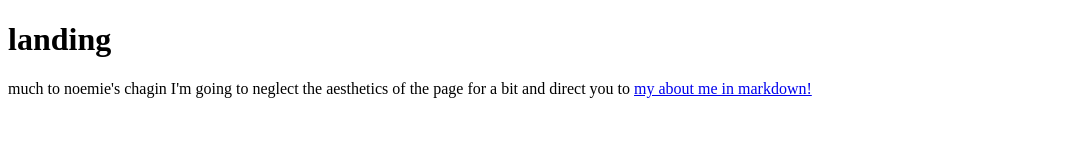
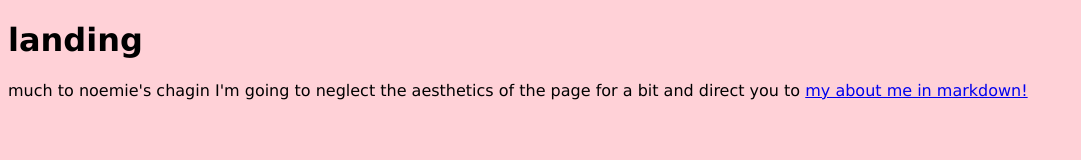
Before and after one commit to olivemoment/the_site, a plain HTML site: page web/_site/index.html in a window 1280 px wide. Shown: the whole page, without its empty margins (0-1081 px from the left). Drawn offline with Linux system fonts and the light colour scheme.

Commit message:
I COMMIT * BECAUSE IM STUPID AND I DONT FEEL LIKE SELECTING THE FILES I ACTUALLY CHANGED!!!!!!!!!! the website is PINK and SANS SERIF now

```diff
--- a/web/_site/index.html
+++ b/web/_site/index.html
@@ -7,7 +7,7 @@
   <meta name="description" content="basic website" />
   <link rel="icon" href="favicon.png">
 </head>
-<body>
+<body style="background-color:#FFD1D7;font-family:verdana">
   <h1>landing</h1>
   <p>much to noemie's chagin I'm going to neglect the aesthetics of the page for a bit and direct you to <a href="/about/index.html">my about me in markdown!</a></p>
 </body>
```
Also changed, not shown: web/index.html (+1 -1 lines).
